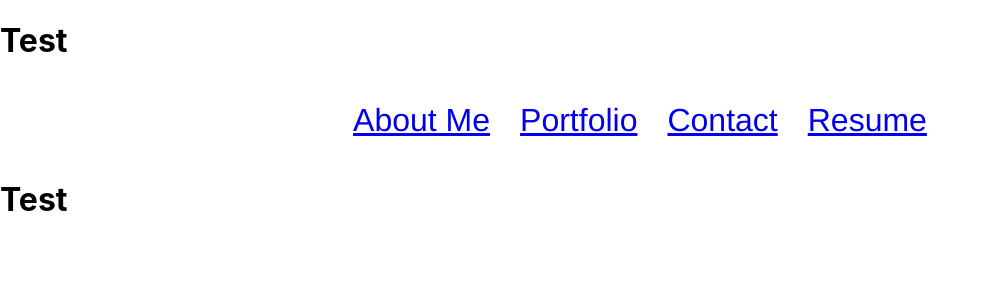
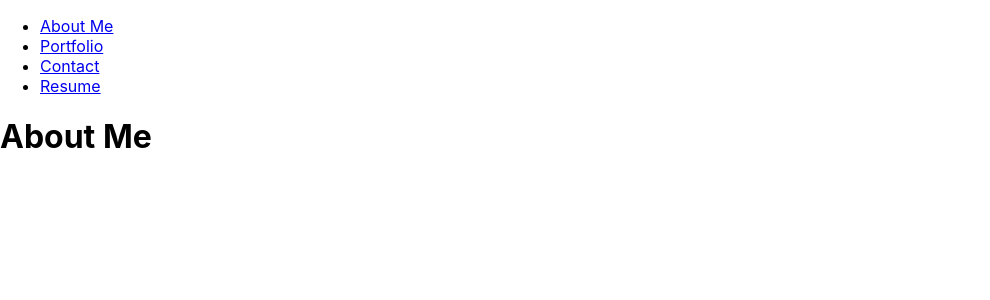
Before and after one commit to ericrothmuller/My-Portfolio, a React (Create React App) app: page / in a window 1280 px wide. Shown: the top 300 px of the page, without its empty margins (0-990 px from the left). Built offline with nearby package versions, Linux system fonts and the light colour scheme.

Commit message:
Reorganized structure so that the pages conditionally render. About, Contact, Portfolio, Resume, Header, and Nav (within the Header) were made with the Nav bad conditionally rendering the pages.

```diff
--- a/src/App.js
+++ b/src/App.js
@@ -1,13 +1,11 @@
 import React from 'react';
 import Header from './components/Header';
-import Main from './components/Main';
 
 // Pass users array to the List component as a prop
 export default function App() {
   return (
     <div>
       <Header />
-      <Main />
     </div>
   );
 }
--- a/src/components/Header.js
+++ b/src/components/Header.js
@@ -1,13 +1,36 @@
-import React from 'react';
+import React, { useState } from 'react';
 import Nav from './Nav';
+import About from './pages/About';
+import Portfolio from './pages/Portfolio';
+import Contact from './pages/Contact';
+import Resume from './pages/Resume';
 
-export default function Main() {
-  const linkStyle = { border: '1px black', padding: '5px' };
+
+export default function PortfolioContainer() {
+  const [currentPage, setCurrentPage] = useState('Home');
+
+  const renderPage = () => {
+    if (currentPage === 'About Me') {
+      return <About />;
+    }
+    if (currentPage === 'Portfolio') {
+      return <Portfolio />;
+    }
+    if (currentPage === 'Contact') {
+      return <Contact />;
+    }
+    if (currentPage === 'Resume') {
+      return <Resume />;
+    }
+    return <About />;
+  };
+
+  const handlePageChange = (page) => setCurrentPage(page);
 
   return (
-    <main>
-        <h1>Test</h1>
-        <Nav />
-    </main>
+    <div>
+      <Nav currentPage={currentPage} handlePageChange={handlePageChange} />
+      {renderPage()}
+    </div>
   );
 }
--- a/src/components/Main.js
+++ /dev/null
@@ -1,11 +0,0 @@
-import React from 'react';
-
-export default function Nav() {
-  const linkStyle = { border: '1px black', padding: '5px' };
-
-  return (
-    <main>
-        <h1>Test</h1>
-    </main>
-  );
-}
--- a/src/components/Nav.js
+++ b/src/components/Nav.js
@@ -1,34 +1,82 @@
 import React from 'react';
 
-export default function Nav() {
-  const linkStyle = { padding: '15px' };
-
+function Nav({ currentPage, handlePageChange }) {
   return (
-    <nav className="main-header-menu">
-      <section
-        style={{
-          display: 'flex',
-          fontFamily: 'helvetica',
-          fontSize: 32,
-          flexDirection: 'row',
-          alignItems: 'center',
-          justifyContent: 'center',
-          padding: 5,
-        }}
-      >
-        <div style={linkStyle}>
-          <a href="#">About Me</a>
-        </div>
-        <div style={linkStyle}>
-          <a href="#">Portfolio</a>
-        </div>
-        <div style={linkStyle}>
-          <a href="#">Contact</a>
-        </div>
-        <div style={linkStyle}>
-          <a href="#">Resume</a>
-        </div>
-      </section>
-    </nav>
+    <ul className="nav nav-tabs">
+      <li className="nav-item">
+        <a
+          href="#aboutme"
+          onClick={() => handlePageChange('About Me')}
+          className={currentPage === 'About Me' ? 'nav-link active' : 'nav-link'}
+        >
+          About Me
+        </a>
+      </li>
+      <li className="nav-item">
+        <a
+          href="#portfolio"
+          onClick={() => handlePageChange('Portfolio')}
+          className={currentPage === 'Portfolio' ? 'nav-link active' : 'nav-link'}
+        >
+          Portfolio
+        </a>
+      </li>
+      <li className="nav-item">
+        <a
+          href="#contact"
+          onClick={() => handlePageChange('Contact')}
+          className={currentPage === 'Contact' ? 'nav-link active' : 'nav-link'}
+        >
+          Contact
+        </a>
+      </li>
+      <li className="nav-item">
+        <a
+          href="#resume"
+          onClick={() => handlePageChange('Resume')}
+          className={currentPage === 'Resume' ? 'nav-link active' : 'nav-link'}
+        >
+          Resume
+        </a>
+      </li>
+    </ul>
   );
 }
+
+export default Nav;
+
+
+// import React from 'react';
+
+// export default function Nav() {
+//   const linkStyle = { padding: '15px' };
+
+//   return (
+//     <nav className="main-header-menu">
+//       <section
+//         style={{
+//           display: 'flex',
+//           fontFamily: 'helvetica',
+//           fontSize: 32,
+//           flexDirection: 'row',
+//           alignItems: 'center',
+//           justifyContent: 'center',
+//           padding: 5,
+//         }}
+//       >
+//         <div style={linkStyle}>
+//           <a href="#">About Me</a>
+//         </div>
+//         <div style={linkStyle}>
+//           <a href="#">Portfolio</a>
+//         </div>
+//         <div style={linkStyle}>
+//           <a href="#">Contact</a>
+//         </div>
+//         <div style={linkStyle}>
+//           <a href="#">Resume</a>
+//         </div>
+//       </section>
+//     </nav>
+//   );
+// }
--- /dev/null
+++ b/src/components/pages/About.js
@@ -0,0 +1,10 @@
+import React from 'react';
+
+export default function About() {
+
+  return (
+    <main>
+        <h1>About Me</h1>
+    </main>
+  );
+}
--- /dev/null
+++ b/src/components/pages/Contact.js
@@ -0,0 +1,10 @@
+import React from 'react';
+
+export default function Contact() {
+
+  return (
+    <main>
+        <h1>Contact</h1>
+    </main>
+  );
+}
--- /dev/null
+++ b/src/components/pages/Portfolio.js
@@ -0,0 +1,10 @@
+import React from 'react';
+
+export default function Portfolio() {
+
+  return (
+    <main>
+        <h1>Portfolio</h1>
+    </main>
+  );
+}
--- /dev/null
+++ b/src/components/pages/Resume.js
@@ -0,0 +1,10 @@
+import React from 'react';
+
+export default function Resume() {
+
+  return (
+    <main>
+        <h1>Resume</h1>
+    </main>
+  );
+}
```
